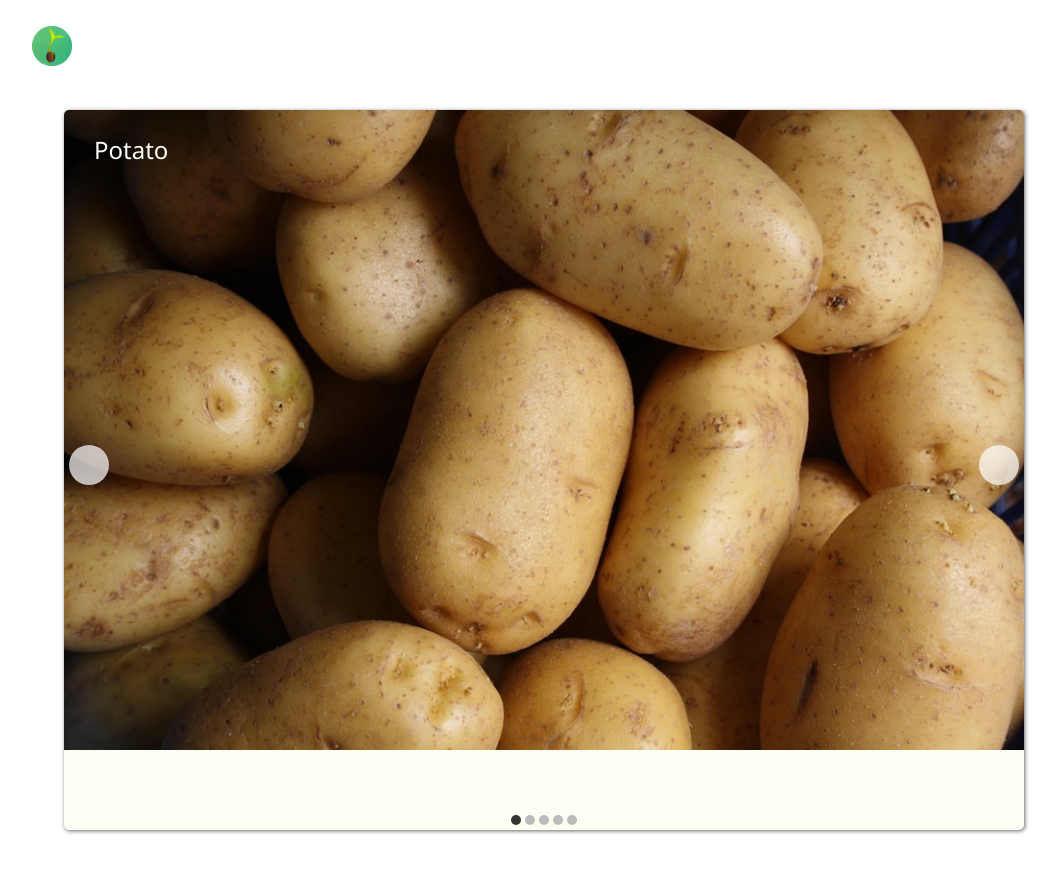
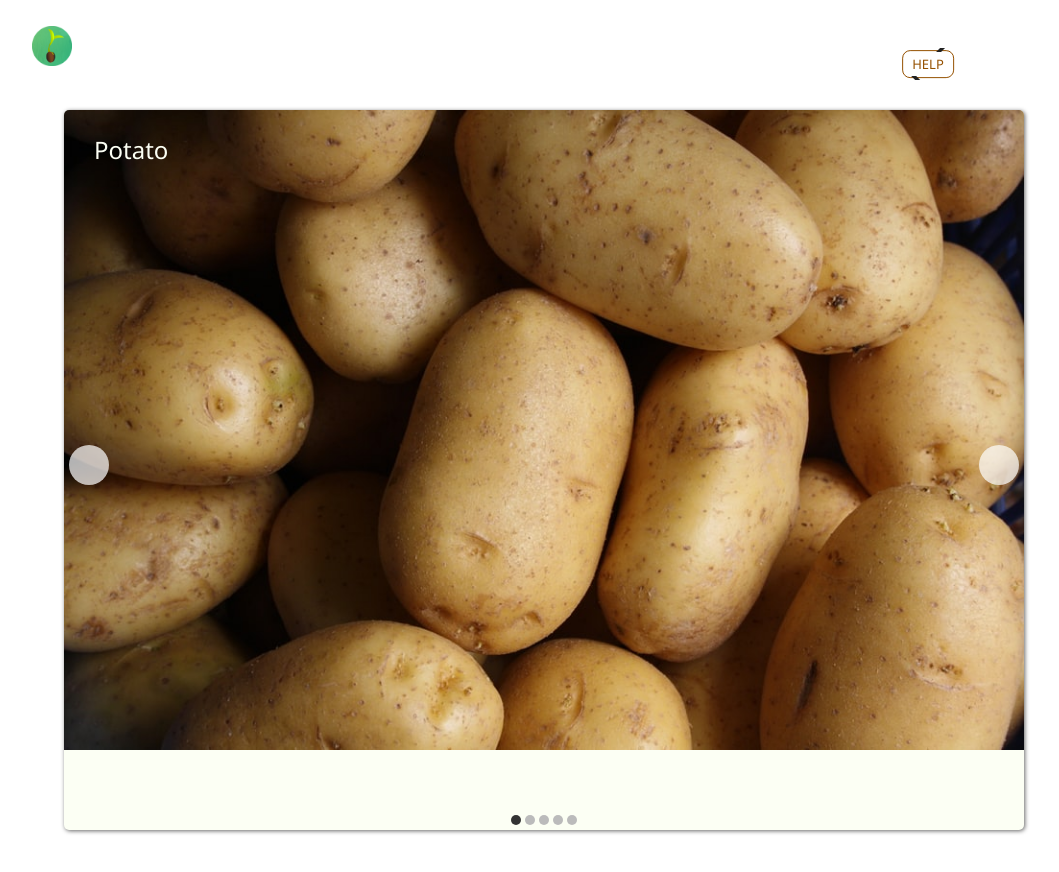
Before and after one commit to isabella232/Team-13, a plain HTML site: page sprout/views/cropchooser.html in a window 1280 px wide. Shown: the whole page, without its empty margins (96-1155 px from the left). Drawn offline with Linux system fonts and the light colour scheme.

Commit message:
Added working help button

```diff
--- a/sprout/app.js
+++ b/sprout/app.js
@@ -1,3 +1,3 @@
 function menu(){
-	alert("MENU");
+	window.location.href = "cropchooser.html";
 }
--- a/sprout/views/cropchooser.css
+++ b/sprout/views/cropchooser.css
@@ -22,6 +22,49 @@
   article img {
     width: 100%;
   }
+
+  .brk-btn {
+    position: absolute;
+    float: right;
+    top: 8%;
+    left: 80%;
+    transform: translate(-50%, -50%);
+    background: none;
+    color: #955100;
+    text-decoration: none;
+    border: 0.1em solid #955100;
+    padding: 0.3em 0.7em;
+    border-radius: 8px;
+
+    font-size: 13px;
+    font-family: 'Segoe UI', Tahoma, Geneva, Verdana, sans-serif;
+}
+.brk-btn::before {
+    content: "";
+    display: block;
+    position: absolute;
+    width: 10%;
+    background: #222;
+    height: 0.3em;
+    right: 20%;
+    top: -0.21em;
+    transform: skewX(-45deg);
+    -webkit-transition: all 0.45s cubic-bezier(0.86, 0, 0.07, 1);
+    transition: all 0.45s cubic-bezier(0.86, 0, 0.07, 1);
+}
+.brk-btn::after {
+    content: "";
+    display: block;
+    position: absolute;
+    width: 10%;
+    background: #222;
+    height: 0.3em;
+    left: 20%;
+    bottom: -0.25em;
+    transform: skewX(45deg);
+    -webkit-transition: all 0.45 cubic-bezier(0.86, 0, 0.07, 1);
+    transition: all 0.45s cubic-bezier(0.86, 0, 0.07, 1);
+}
 
   /*---- SET UP CONTROL ----*/
   .slider-prev-next-control {
--- a/sprout/views/cropchooser.html
+++ b/sprout/views/cropchooser.html
@@ -12,7 +12,10 @@
 
   <body>
       <br>
-      <img src = "icons/icon.png" class = "icon">
+      <a href="index.html" target="_blank">
+        <img src="icons/icon.png" class="icon">
+      </a>
+      <button class="brk-btn" onclick="window.location.href = 'help.html'">HELP</button>
       <div class = "seperator"></div>
       <div class = "options">
             <div class="wrapper">
```
